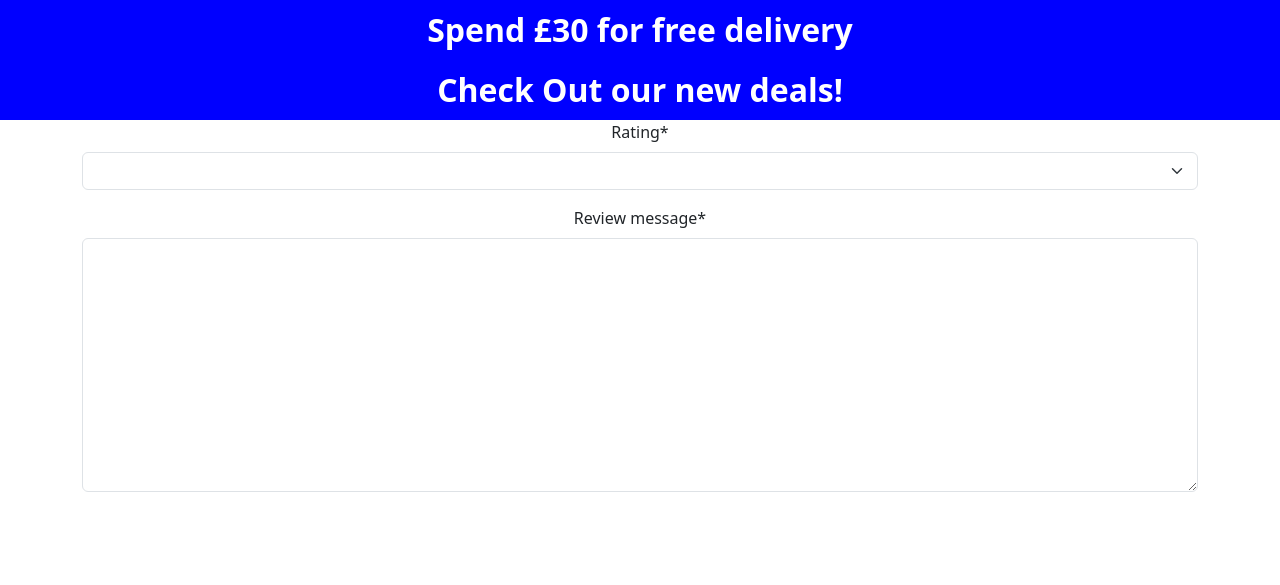
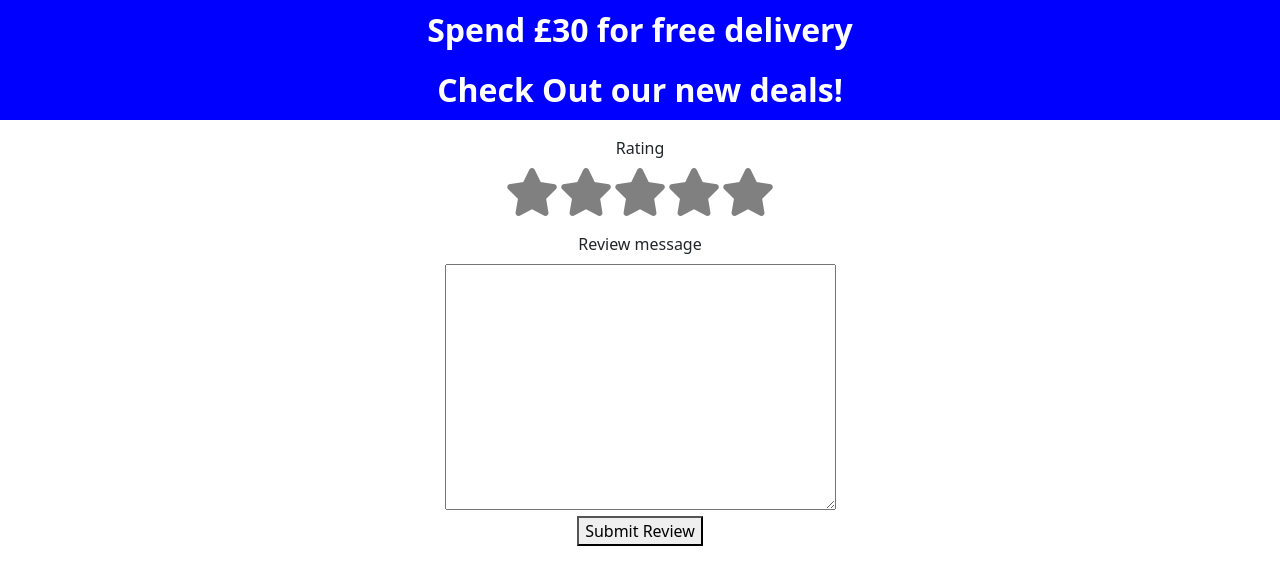
Before and after one commit to HarrisonT1/Portfolio-Project-5, a Django app: page /reviews/ in a window 1280 px wide. Shown: the part 80-665 px from the top of the page. Run offline with Django 4.2, Linux system fonts and the light colour scheme; lists and menus that the app fills with data are empty; some libraries are stand-ins or nearby versions.

Commit message:
Added reviews form to submit reviews

```diff
--- a/reviews/templates/reviews/reviews.html
+++ b/reviews/templates/reviews/reviews.html
@@ -2,11 +2,37 @@
 
 {% block content %}
     <div class="container text-center mx-auto">
-        <div class="row">
-            <form method="POST">
-                {% csrf_token %}
-                {{ form|crispy }}
-            </form>
-        </div>
+        <form method="post">
+            {% csrf_token %}
+            <!-- TAKEN FROM MY PROJECT 4  -->
+            {% for field in form %}
+                <div class="mt-3 d-flex flex-column align-items-center">
+                    <p class="form-label d-block text-center">{{ field.label }}</p>
+                    {% if field.name == 'rating' %}
+                        <div class="stars">
+                            <input type="radio" name="{{ field.name }}" id="star5" value="5">
+                            <label for="star5"><span><i class="fa-solid fa-star"></i></span></label>
+
+                            <input type="radio" name="{{ field.name }}" id="star4" value="4">
+                            <label for="star4"><span><i class="fa-solid fa-star"></i></span></label>
+
+                            <input type="radio" name="{{ field.name }}" id="star3" value="3">
+                            <label for="star3"><span><i class="fa-solid fa-star"></i></span></label>
+
+                            <input type="radio" name="{{ field.name }}" id="star2" value="2">
+                            <label for="star2"><span><i class="fa-solid fa-star"></i></span></label>
+
+                            <input type="radio" name="{{ field.name }}" id="star1" value="1">
+                            <label for="star1"><span><i class="fa-solid fa-star"></i></span></label>
+                        </div>
+                    {% else %}
+                        <div>
+                            {{ field }}
+                        </div>
+                    {% endif %}
+                </div>
+            {% endfor %}
+            <button type="submit">Submit Review</button>
+        </form>
     </div>
 {% endblock %}
--- a/static/css/style.css
+++ b/static/css/style.css
@@ -59,6 +59,34 @@
     min-width: 50px;
 }
 
+/* REVIEWS */
+/* TAKEN FROM MY PROJECT 4 */
+
+
+.stars {
+    display: flex;
+    flex-direction: row-reverse;
+}
+
+.stars input {
+    display: none;
+}
+
+.stars label i {
+    font-size: 3rem;
+    color: grey;
+}
+
+.stars label:hover i,
+.stars label:hover ~ label i {
+    color: rgb(255, 217, 0);
+}
+
+.stars input:checked ~ label i {
+    color: rgb(255, 217, 0);
+}
+
+
 /* REMOVE ARROWS FROM INPUT BOX TAKEN FROM https://www.w3schools.com/howto/howto_css_hide_arrow_number.asp */
     /* Chrome, Safari, Edge, Opera */
     input::-webkit-outer-spin-button,
```
